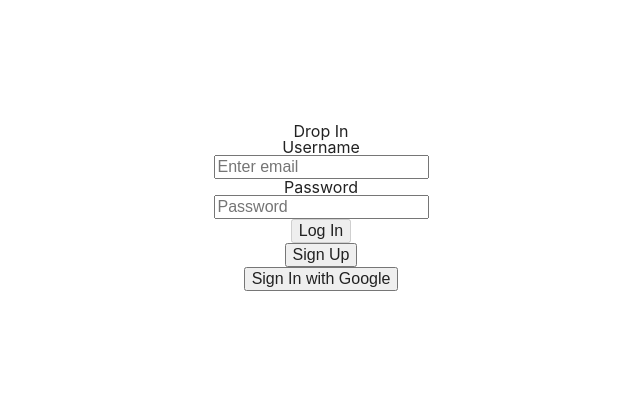
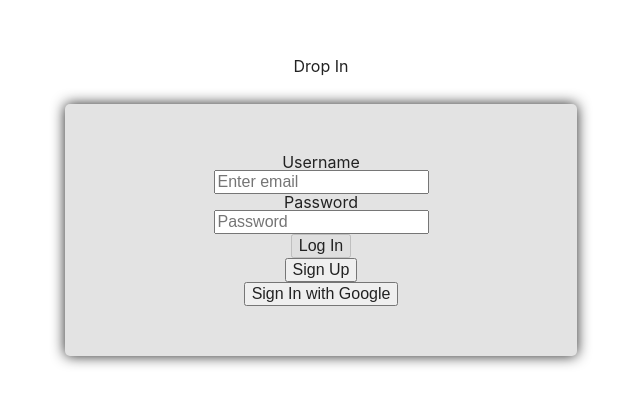
Before and after one commit to hplehal/TejLehalProjectFive, a React (Create React App) app: page / in a window 1280 px wide. Shown: the part 193-598 px from the top of the page, without its empty margins (319-959 px from the left). Built offline with nearby package versions, Linux system fonts and the light colour scheme; no server answers.

Commit message:
Add functionality for singup

```diff
--- a/src/App.js
+++ b/src/App.js
@@ -45,7 +45,6 @@ export class App extends Component {
     this.authListener();
   }
   render() {
-    { console.log(this.state.user) }
     return (
       <div>
         {this.state.isLoggedIn ? <HomePage user={this.state.user} /> : <LogInPage />}
--- a/src/Components/Header.js
+++ b/src/Components/Header.js
@@ -6,7 +6,7 @@ function Header({ user }) {
             <h1>Drop in</h1>
             <div>
                 <img src={user.photoUrl} alt="" />
-                <p>{user.displayName}</p>
+                {user.displayName ? <p>{user.displayName}</p> : <p>{user.email}</p>}
             </div>
         </nav>
     )
--- a/src/index.css
+++ b/src/index.css
@@ -50,9 +50,15 @@ code {
 
 h1{
   text-align: center;
+  margin-bottom: 30px;
 }
 
 form{
+  width:40%;
+  background: #e3e3e3;
+  border-radius: 5px;
+  box-shadow: 0px 0px 14px;
+  padding: 50px;
   display: flex;
   flex-direction: column;
   justify-content: center;
@@ -63,6 +69,6 @@ form{
   height: 100vh;
   display: flex;
   flex-direction: column;
-  align-items: space-evenly;
+  align-items: center;
   justify-content: center;
 }
```
